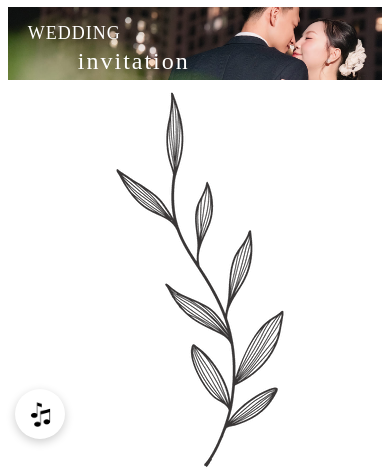
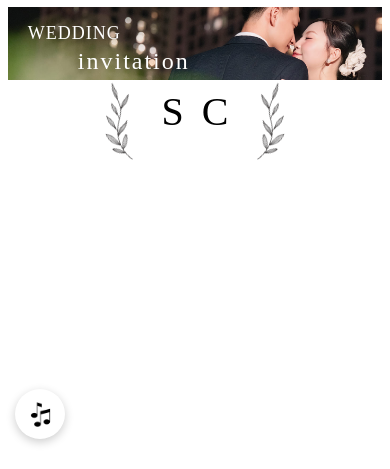
Before and after one commit to sonnhb/sonnhb.github.io, a plain HTML site: page wedding2/index.html in a window 390 px wide. Shown: the part 390-859 px from the top of the page. Drawn offline with Linux system fonts and the light colour scheme; a web font is replaced by a local one.

Commit message:
update code

```diff
--- a/wedding2/css/custom.css
+++ b/wedding2/css/custom.css
@@ -8,8 +8,14 @@ body {
   background-color: #fff;
   line-height: 1;
 }
-dflex {
+.dflex {
   display: flex;
+}
+.dflex-line {
+  width: 18px;
+}
+.line {
+  border-left: 2px solid rgb(0, 0, 0);
 }
 header > .logo {
   position: fixed;
@@ -201,6 +207,31 @@ footer {
   #banner-invitation > .headline {
     font-size: 24px;
   }
+  .name-name__image {
+    width: 84px;
+    height: 84px;
+  }
+  .name-name__image > img {
+    width: 100%;
+    height: 100%;
+    object-fit: cover;
+  }
+  .name-name {
+    justify-content: center;
+  }
+  .name-name__image#name-name__image-left {
+    transform: perspective(1000px) rotate(-20deg) rotateY(180deg);
+  }
+  .name-name__image#name-name__image-right {
+      transform: rotate(20deg);
+}
+  #name-name__s, #name-name__c {
+        font-family: UGxheWZhaXJEaXNwbGFLVZhcmlhYmxlRmudFZhICgxKSdGY;
+    font-size: 40px;
+    line-height: 1.6;
+    color: rgb(0, 0, 0);
+    text-align: center;
+  }
   #music-toggle {
     position: fixed;
     bottom: 15px;
--- a/wedding2/index.html
+++ b/wedding2/index.html
@@ -86,11 +86,15 @@
         </div>
       </div>
       <!-- name and name -->
-      <div class="dflex">
-        <div><img src="./images/static/name-left.png" alt="name-left" /></div>
-        <div></div>
-        <div></div>
-        <div><img src="./images/static/name-left.png" alt="name-right" /></div>
+      <div class="dflex name-name">
+        <div class="name-name__image" id="name-name__image-left"><img src="./images/static/name-left.png" alt="name-left" /></div>
+        <div><h3 class="headline" id="name-name__s">S</h3></div>
+        <div class="dflex-line">
+                <div class="line">
+                </div>
+              </div>
+        <div><h3 class="headline" id="name-name__c">C</h3></div>
+        <div class="name-name__image" id="name-name__image-right"><img src="./images/static/name-left.png" alt="name-right" /></div>
       </div>
       <!-- wedding info -->
       <div></div>
```
